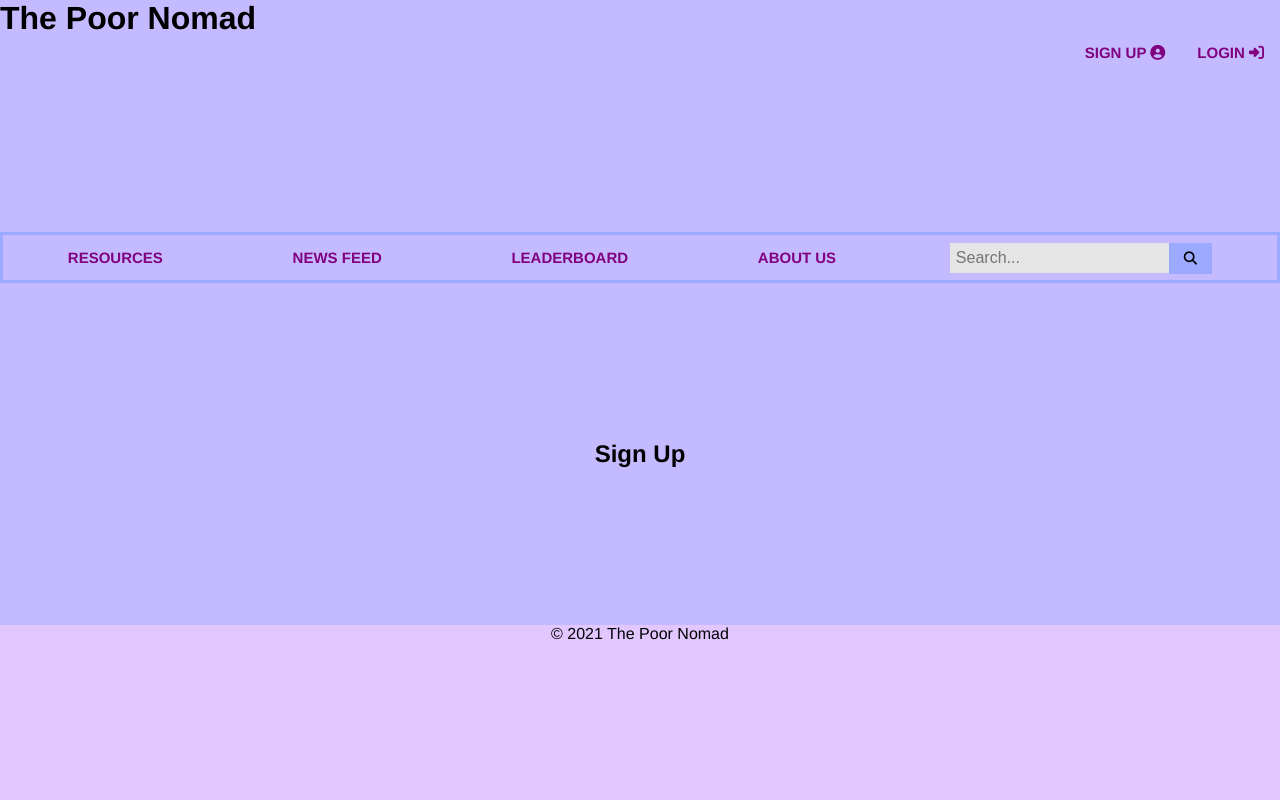
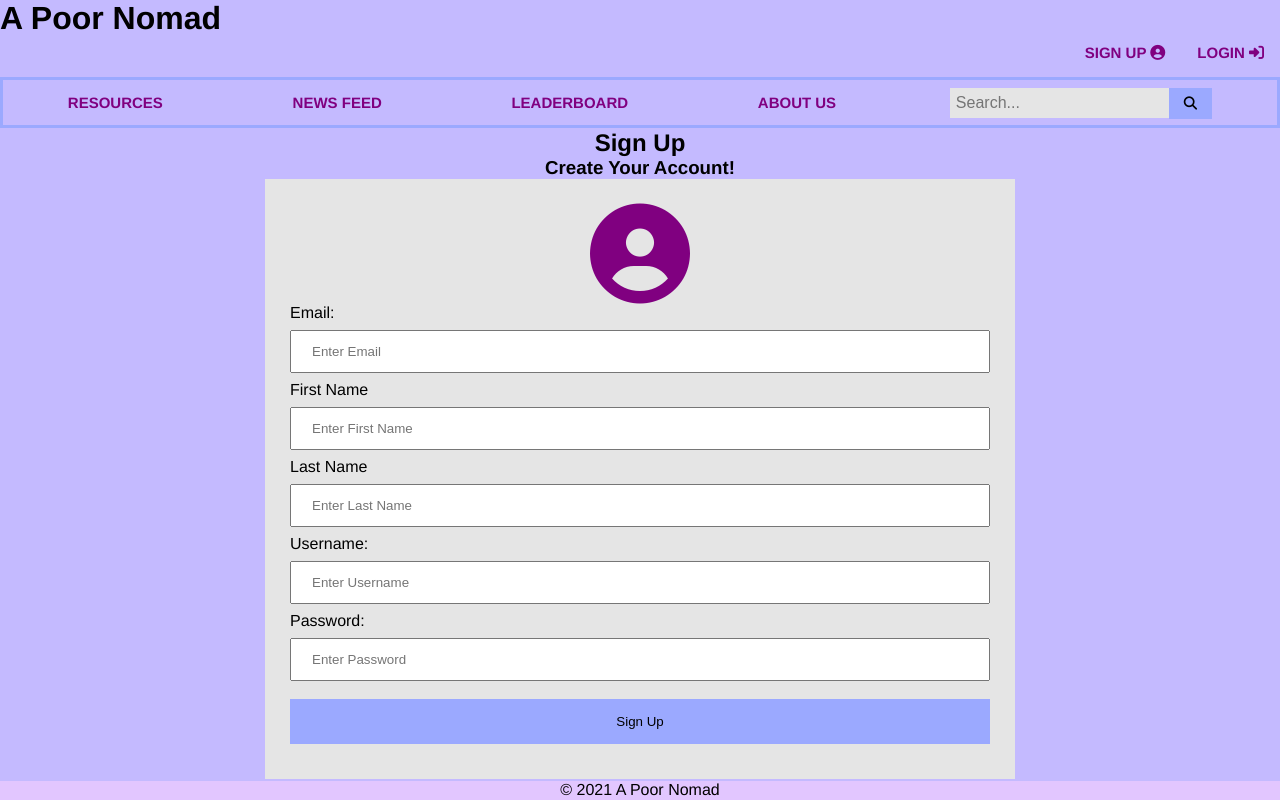
Before and after one commit to Betty-Cheng/team-beta, a plain HTML site: page SignUp.html in a window 1280 px wide. Drawn offline with Linux system fonts and the light colour scheme.

Commit message:
updated Sign up and login html files

```diff
--- a/SignUp.html
+++ b/SignUp.html
@@ -8,7 +8,7 @@
 
     <body>
 
-        <h1>The Poor Nomad</h1>
+        <h1>A Poor Nomad</h1>
 
         <nav>
           <ul class='top-nav'>
@@ -33,10 +33,40 @@
 
       <main>
         <center><h2>Sign Up</h2></center>
+
+        <center><h3>Create Your Account!</h3></center>
+
+        <form>
+          <div class = "signup-container">
+
+            <center>
+              <i class="fas fa-user-circle" style = "font-size: 100px; color: purple"></i>
+            </center>
+
+            <label>Email:</label>
+            <input type = "text" placeholder = "Enter Email" name = "email" required>
+
+            <label>First Name</label>
+            <div class = "first-name"><input type = "text" placeholder = "Enter First Name" name = "FirstName" required>
+            </div>
+
+            <label>Last Name</label>
+            <div class = "last-name"><input type = "text" placeholder = "Enter Last Name" name = "LastName" required>
+            </div>
+
+            <label> Username: </label>
+            <input type = "text" placeholder = "Enter Username" name = "username" required>
+
+            <label>Password: </label>
+            <input type = "password" placeholder = "Enter Password" name = "password" required>
+
+            <button type = "submit">Sign Up</button>
+          </div>
+        </form>
       </main>
 
       <footer>
-        © 2021 The Poor Nomad
+        © 2021 A Poor Nomad
       </footer>
 
     </body>
--- a/css/global.css
+++ b/css/global.css
@@ -25,6 +25,7 @@ ul.top-nav {
     list-style-type: none;
 }
 
+/*Search bar*/
 .nav-bar input[type=text] {
     padding: 6px;
     margin-top: 8px;
@@ -47,6 +48,7 @@ ul.top-nav {
     background: #C4C4C4;
 }
 
+/*Nav Bar*/
 ul.nav-bar {
     overflow: hidden;
     display: flex;
@@ -90,6 +92,7 @@ main{
     background-color: #C4BAFF;
 }
 
+/*News Feed */
 .buttons {
     display: flex;
     flex-direction: row;
@@ -159,6 +162,7 @@ main{
     justify-content: space-around;
 }
 
+/* Leaderboard*/
 table {
     border-collapse: collapse;
     width: 80%;
@@ -184,7 +188,81 @@ tr:nth-child(n+5):nth-child(-n+11) {
     background-color: #C4C4C4;
 }
 
+/*Footer*/
 footer {
     background-color: #E2C6FF;
     text-align: center;
 }
+
+/*Login page*/
+.login-container input[type=text], input[type=password]{
+    width: 100%;
+    margin: 8px 0;
+    padding: 12px 20px;
+    display: inline-block;
+    box-sizing: border-box;
+}
+
+.login-container button{
+    background-color: #9BA9FF;
+    width: 100%;
+    padding: 15px;
+    margin: 10px 0;
+    border: none;
+    cursor: pointer;
+}
+
+button:hover {
+    opacity: 0.7;
+}
+
+form {
+    border: 3px;
+    display: flex;
+    align-items: center;
+    justify-content: center;
+}
+
+.login-container {
+    padding: 25px;
+    background-color:#E5E5E5;
+    width: 80%;
+    max-width: 700px;
+}
+
+/*Sign Up page*/
+
+.signup-container input[type=text], input[type=password]{
+    width: 100%;
+    margin: 8px 0;
+    padding: 12px 20px;
+    display: inline-block;
+    box-sizing: border-box;
+}
+
+.signup-container button{
+    background-color: #9BA9FF;
+    width: 100%;
+    padding: 15px;
+    margin: 10px 0;
+    border: none;
+    cursor: pointer;
+}
+
+button:hover {
+    opacity: 0.7;
+}
+
+form {
+    border: 3px;
+    display: flex;
+    align-items: center;
+    justify-content: center;
+}
+
+.signup-container {
+    padding: 25px;
+    background-color:#E5E5E5;
+    width: 80%;
+    max-width: 700px;
+}
```
Also changed, not shown: Aboutus.html (+2 -2 lines), Leaderboard.html (+2 -2 lines), Login.html (+16 -3 lines), NewsFeed.html (+2 -2 lines).
